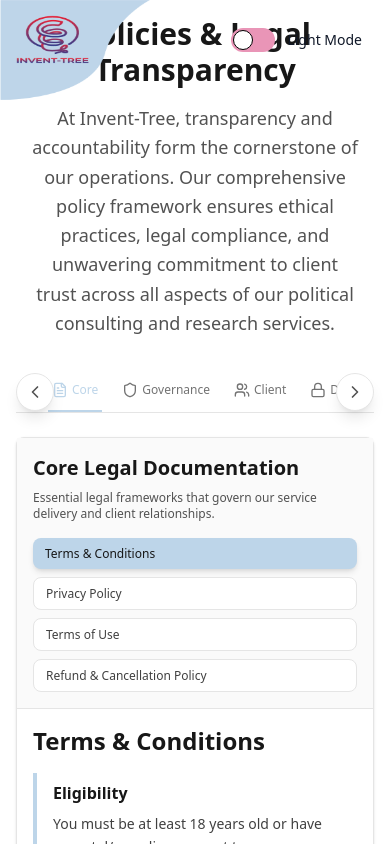
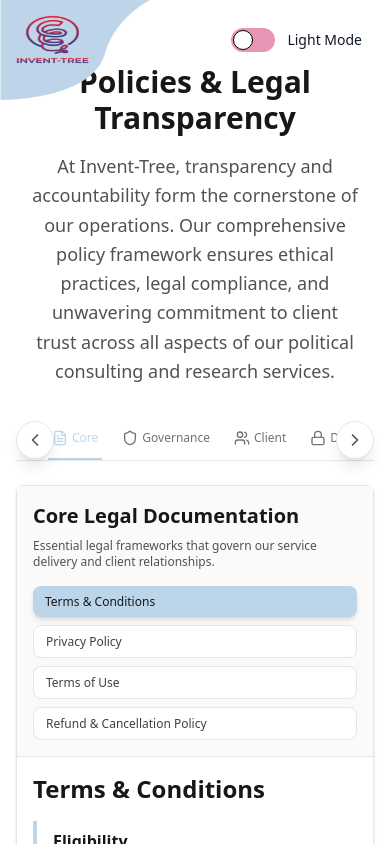
Before and after one commit to heyavanindra/invent-tree, a Next.js app: page /policy in a window 390 px wide. Shown: the top 844 px of the page. Built offline with nearby package versions, Linux system fonts and the light colour scheme.

Commit message:
added mobile reponsive layout

```diff
--- a/src/app/policy/page.jsx
+++ b/src/app/policy/page.jsx
@@ -475,7 +475,7 @@ export default function PoliciesComponent() {
 
   return (
     <main className="max-w-7xl mx-auto p-4 sm:p-6 lg:p-12">
-      <header className="mb-8 sm:mb-12 text-center">
+      <header className="mb-8 mt-12 sm:mb-12 text-center">
         <h1 className="text-3xl sm:text-4xl lg:text-5xl font-bold text-neutral-900 dark:text-neutral-100 mb-4">
           Policies & Legal Transparency
         </h1>
```
